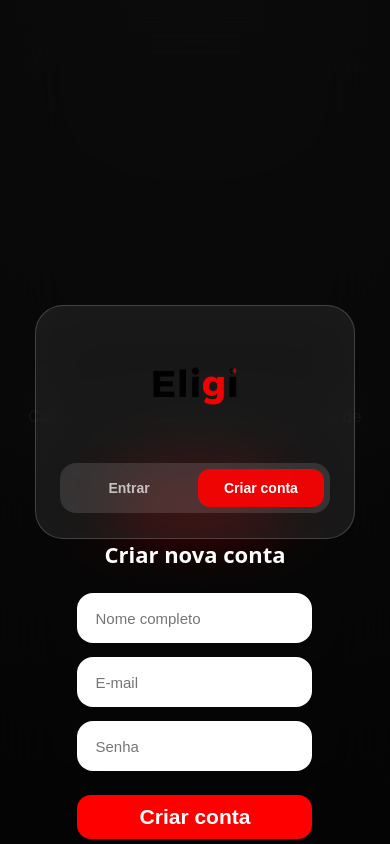
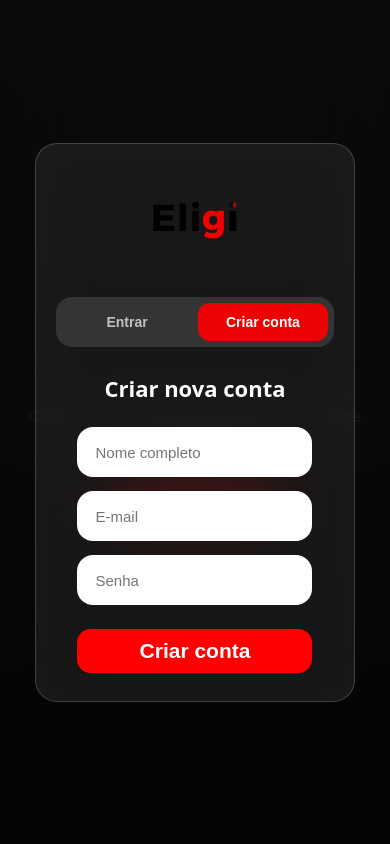
Before and after one commit to suporteeligi-cpu/eligi-fron-tend, a Next.js app: page /register in a window 390 px wide. Built offline with nearby package versions, Linux system fonts and the light colour scheme.

Commit message:
chore: deploy update

```diff
--- a/src/app/auth/authsheet.css
+++ b/src/app/auth/authsheet.css
@@ -137,12 +137,15 @@
   background: rgba(255, 255, 255, 0.28);
 }
 
-/* MOBILE */
+/* MOBILE — refinamento Apple iOS 26 */
 @media (max-width: 520px) {
   .authsheet-card {
     width: 82vw;
-    height: 60vw;
-    padding: 32px 24px;
+    max-width: 360px;
+
+    padding: 28px 20px;
+
+    border-radius: 22px;
   }
 }
 
```
